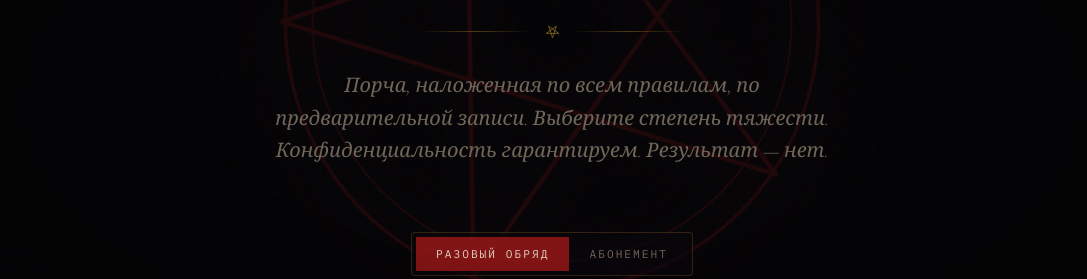
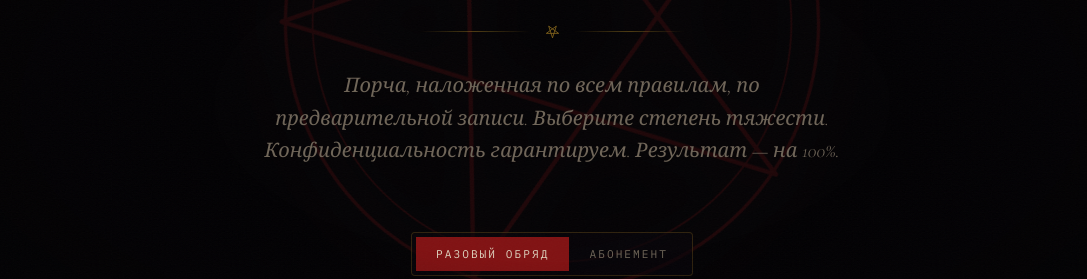
Before and after one commit to kalpak44/proklinator-app, a React (Vite) app: page / in a window 1280 px wide. Shown: the part 233-512 px from the top of the page, without its empty margins (88-1175 px from the left). Built offline with nearby package versions, Linux system fonts and the light colour scheme.

Commit message:
guarantee the result

```diff
--- a/src/App.jsx
+++ b/src/App.jsx
@@ -34,7 +34,7 @@ export default function App() {
             <Ornament className="mt-8" />
             <p className="mx-auto mt-8 max-w-xl text-xl leading-relaxed text-ash italic">
               Порча, наложенная по всем правилам, по предварительной записи. Выберите
-              степень тяжести. Конфиденциальность гарантируем. Результат — нет.
+              степень тяжести. Конфиденциальность гарантируем. Результат — на 100%.
             </p>
           </div>
         </header>
```
